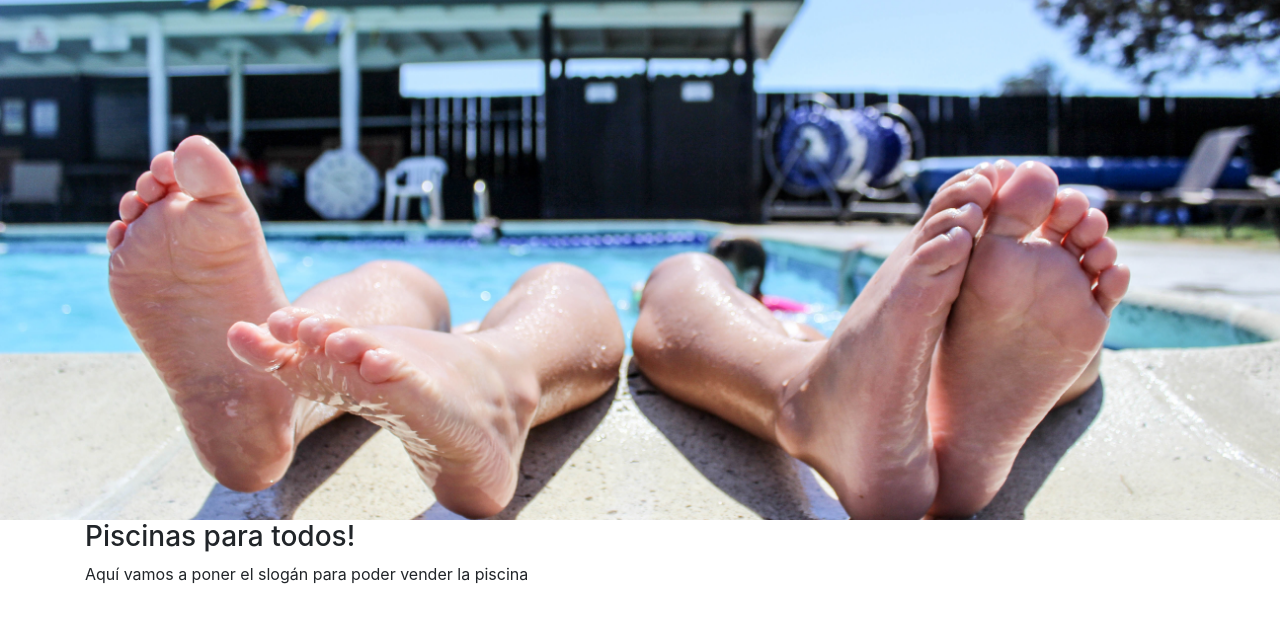
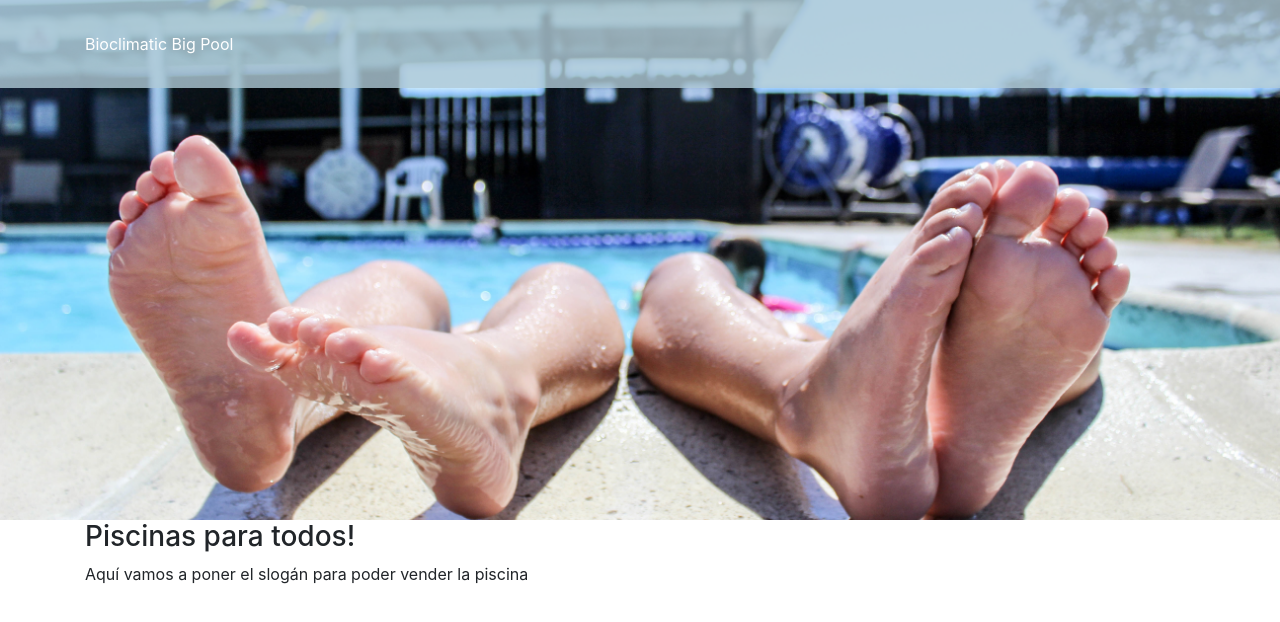
Before and after one commit to jesusbarcam/bioclimatic-pool, an Angular app: page / in a window 1280 px wide. Shown: the top 622 px of the page. Built offline with nearby package versions, Linux system fonts and the light colour scheme.

Commit message:
Implemented header component

```diff
--- a/src/app/app.component.html
+++ b/src/app/app.component.html
@@ -1,2 +1,3 @@
 <!--The content below is only a placeholder and can be replaced.-->
+<app-header></app-header>
 <pools-section></pools-section>
--- a/src/app/app.module.ts
+++ b/src/app/app.module.ts
@@ -5,6 +5,7 @@ import { NgModule } from '@angular/core';
 import { AppComponent } from './app.component';
 import { PoolsModule } from './modules/pools/pools.module';
 import { PoolsSectionComponent } from './modules/pools/components/pools-section/pools-section.component';
+import { HeaderComponent } from './components/header/header.component';
 
 
 @NgModule({
@@ -14,7 +15,8 @@ import { PoolsSectionComponent } from './modules/pools/components/pools-section/
     PoolsModule
   ],
   declarations: [
-    AppComponent
+    AppComponent,
+    HeaderComponent
   ],
   providers: [],
   bootstrap: [AppComponent]
--- /dev/null
+++ b/src/app/components/header/header.component.html
@@ -0,0 +1,16 @@
+<div class="header-wrapper">
+  <div class="container">
+    <div class="row">
+      <div class="col-12">
+
+        <div class="header-container">
+          <div class="header">
+            <span>Bioclimatic Big Pool</span>
+          </div>
+        </div>
+
+      </div>
+    </div>
+  </div>
+
+</div>
--- /dev/null
+++ b/src/app/components/header/header.component.scss
@@ -0,0 +1,26 @@
+
+$height_header: 5.5rem;
+$color_background: #afcad6;
+
+.header-wrapper {
+  position: fixed;
+  height: $height_header;
+  width: 100%;
+  top:0;
+  left:0;
+  right:0;
+  background-color: rgba($color_background,0.8);
+
+  .header-container {
+    height: $height_header;
+    display: flex;
+    justify-content: flex-start;
+    align-items: center;
+
+    .header {
+      color: white;
+    }//header
+  }//header-container
+
+
+}//header-wrapper
--- /dev/null
+++ b/src/app/components/header/header.component.ts
@@ -0,0 +1,29 @@
+import { Component, OnInit } from '@angular/core';
+
+@Component({
+  selector: 'app-header',
+  templateUrl: './header.component.html',
+  styleUrls: ['./header.component.scss']
+})
+export class HeaderComponent implements OnInit {
+
+
+
+  /**
+   * @method
+   * @constructor
+   */
+  constructor() {
+  }// Constructor
+
+
+  /**
+   * @method
+   * @lifecycle
+   */
+  ngOnInit() {
+  }// NgOnInit
+
+
+
+}// HeaderComponent
--- a/src/app/modules/pools/components/pools-section/pools-section.component.scss
+++ b/src/app/modules/pools/components/pools-section/pools-section.component.scss
@@ -7,3 +7,7 @@
   background-repeat: no-repeat;
   background-position: center;
 }//image-splash
+
+.container {
+  height: 250rem;
+}//container
```
Also changed, not shown: 1 other file (tests, documents, lock files or other folders).
